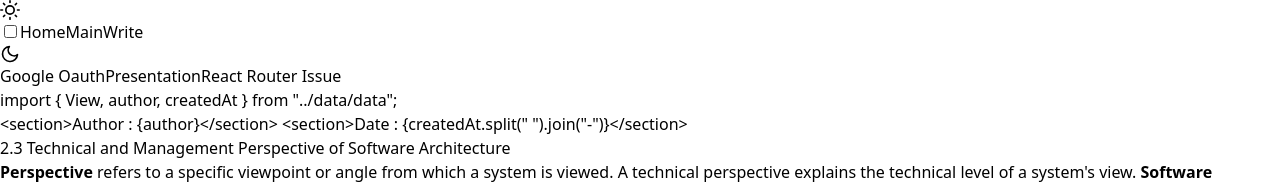
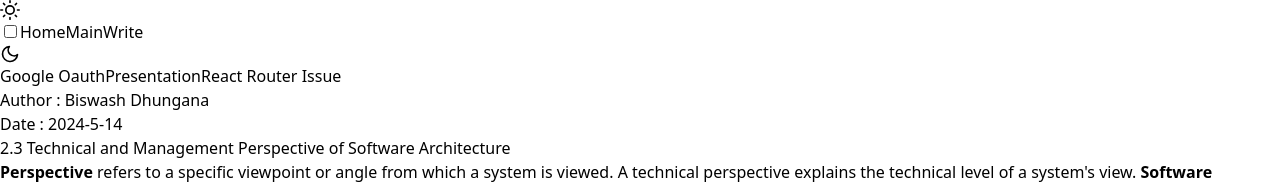
Before and after one commit to bisw4sh/mdx-blogs, a React (Vite) app: page /main in a window 1280 px wide. Shown: the top 186 px of the page. Built offline with nearby package versions, Linux system fonts and the light colour scheme; the HTML template or start-up script is replaced by a standard one.

Commit message:
feat: chnages in template

```diff
--- a/src/components/Template.tsx
+++ b/src/components/Template.tsx
@@ -4,12 +4,7 @@
 import { useSearchParams } from "react-router-dom";
 import { lazy, Suspense } from "react";
 
-import ReactMarkdown from "react-markdown";
-import remarkGfm from "remark-gfm";
-
-// Import Presentation as raw markdown
-import PresentationMarkdown from "../markdowns/2.3.mdx?raw";
-
+import PresentationMarkdown from "../markdowns/2.3.mdx";
 const ReactRouterIssue = lazy(
   () => import("../markdowns/react-router-issue.mdx")
 );
@@ -17,7 +12,7 @@
 
 interface CodeProps {
   className?: string;
-  children: string;
+  children?: React.ReactNode;
 }
 
 // Custom `code` component for syntax highlighting
@@ -75,7 +70,7 @@
           fallback={
             <div className="flex w-full flex-col gap-4">
               {Array.from({ length: 8 }).map((_, index) => (
-                // biome-ignore lint/suspicious/noArrayIndexKey: <explanation>
+                // biome-ignore lint/suspicious/noArrayIndexKey: shouldn't use index but no other option
                 <div key={index} className="skeleton h-4 w-full" />
               ))}
             </div>
@@ -86,12 +81,7 @@
           ) : blogs === "googleoauth" ? (
             <GoogleOauth components={{ code: CodeBlock }} />
           ) : (
-            <ReactMarkdown
-              remarkPlugins={[remarkGfm]}
-              components={{ code: CodeBlock }}
-            >
-              {PresentationMarkdown}
-            </ReactMarkdown>
+            <PresentationMarkdown components={{ code: CodeBlock }} />
           )}
         </Suspense>
       </MDXProvider>
```
